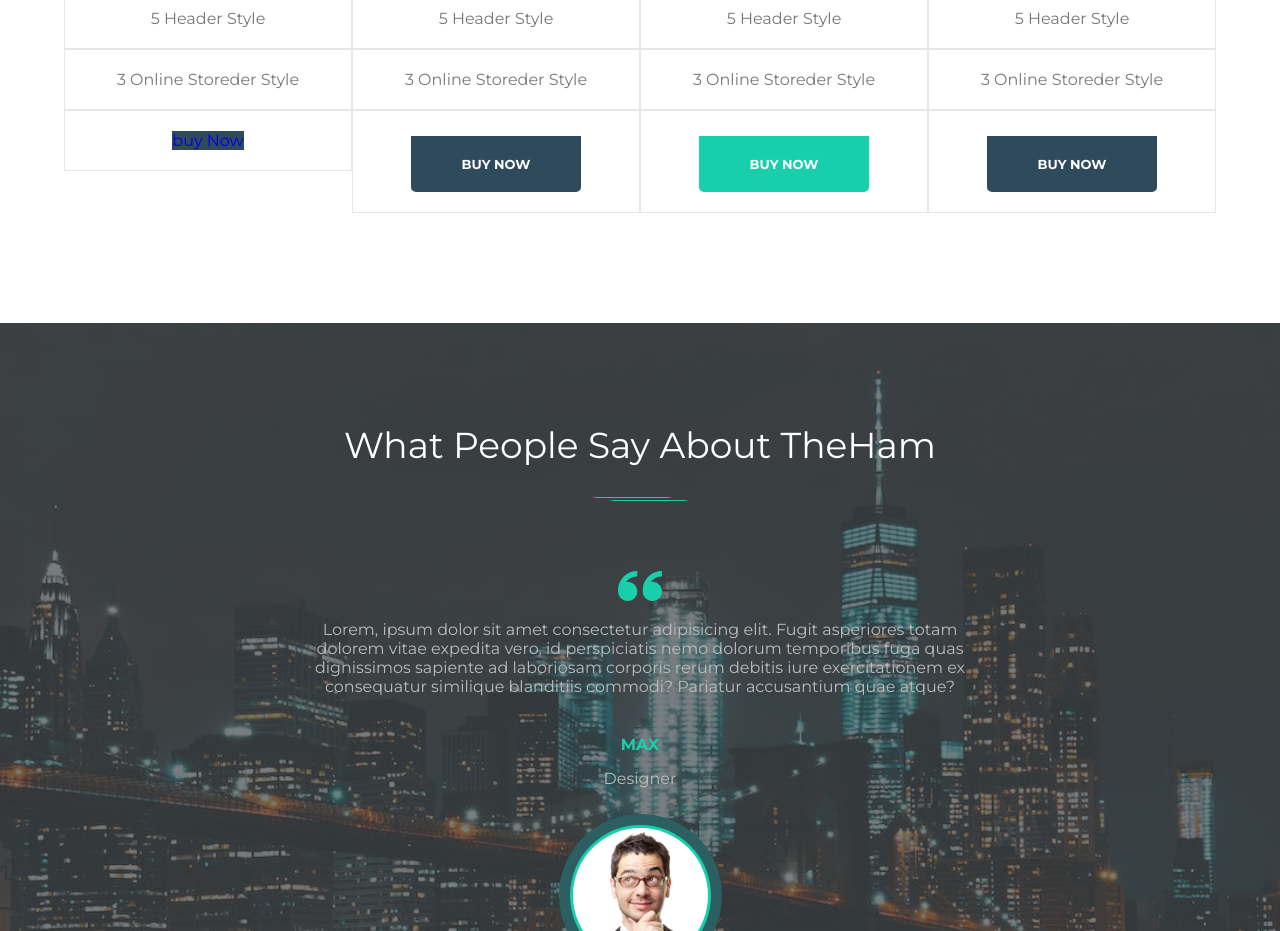
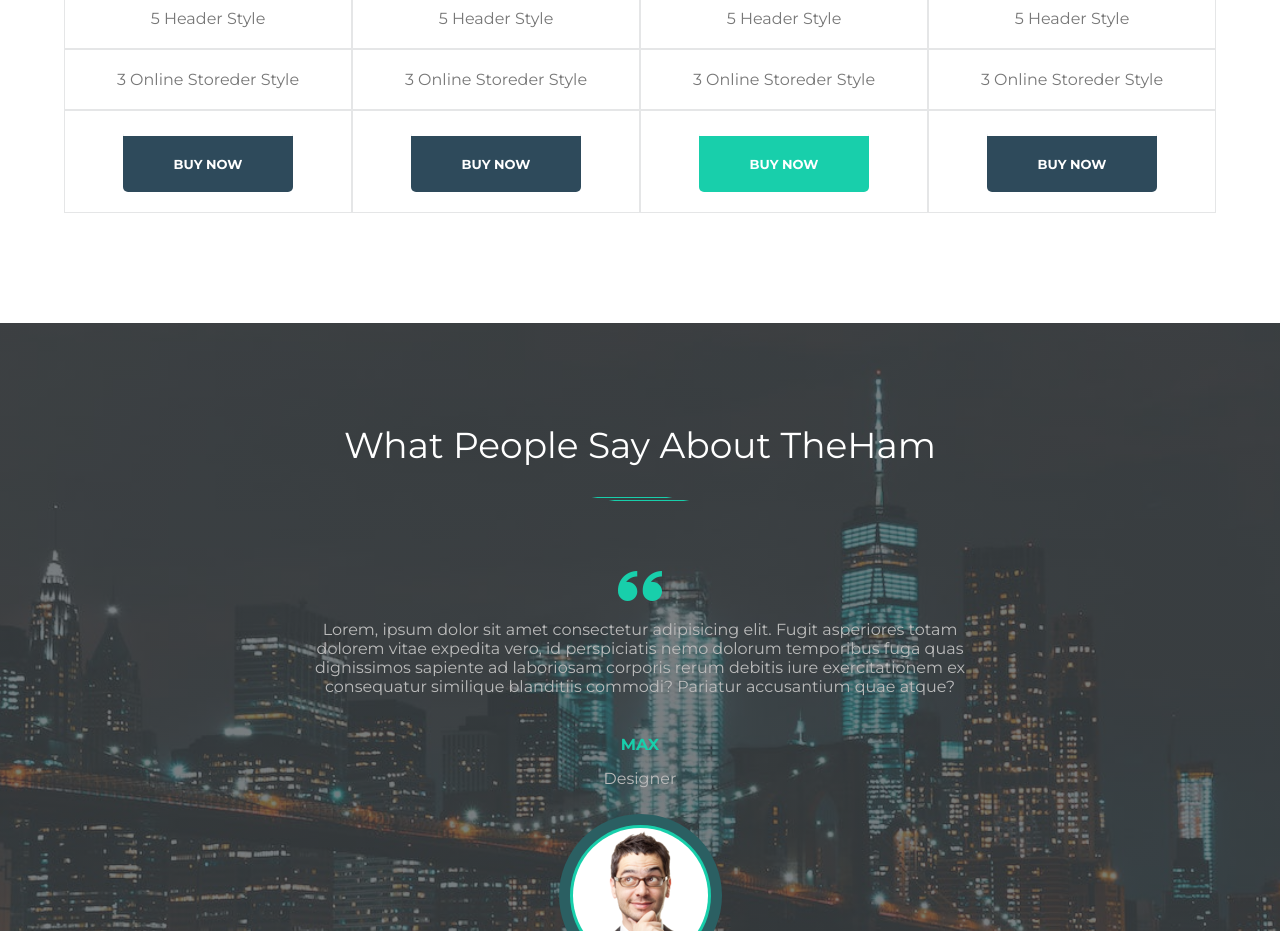
Before and after one commit to Shazma-dev/main, a plain HTML site: page index.html in a window 1280 px wide. Shown: the part 7600-8531 px from the top of the page. Drawn offline with Linux system fonts and the light colour scheme.

Commit message:
Update style.css

```diff
--- a/css/style.css
+++ b/css/style.css
@@ -910,6 +910,20 @@
 .price{
   max-width: 60%;
   margin: 110px auto;
+}
+.btn-price {
+    background-color: var(--primary);
+    font-size: 13px;
+    font-weight: 700;
+    color: #fff;
+    display: inline-block;
+    padding: 20px;
+    border-radius: 5px;
+    border-top: 5px solid #fff;
+    width: 170px;
+    text-align: center;
+    text-transform: uppercase;
+    outline: none;
 }
 
 @media(max-width:1440px){
```
